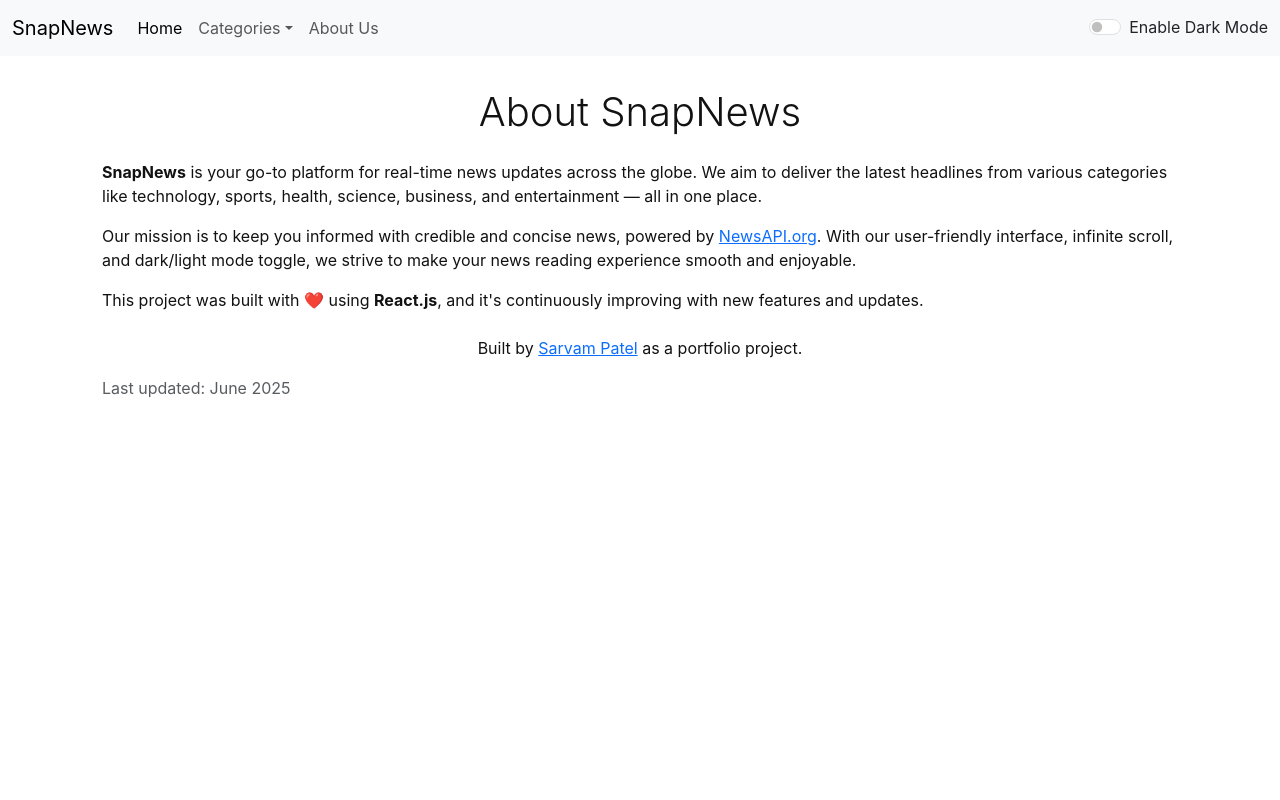
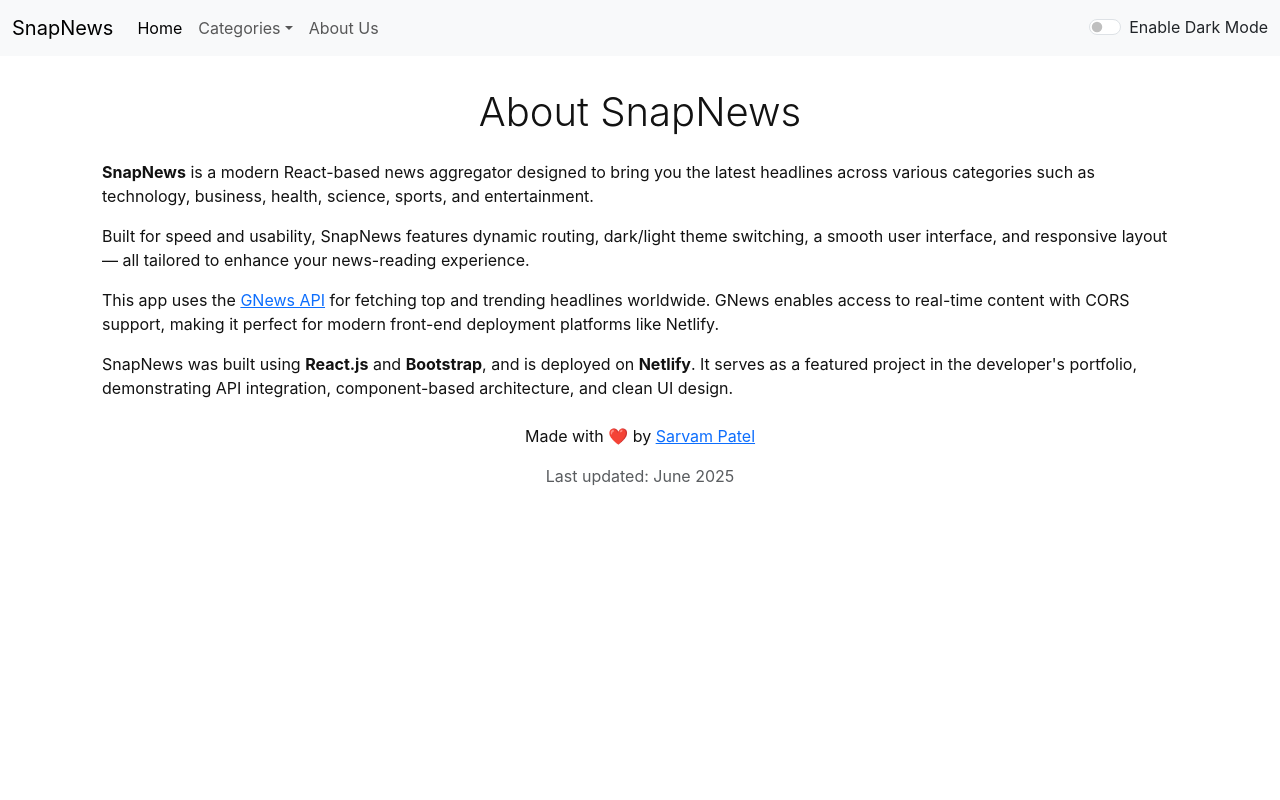
Before and after one commit to CoreTech7704/newsapp, a React (Create React App) app: page /about in a window 1280 px wide. Shown: the top 800 px of the page. Built offline with nearby package versions, Linux system fonts and the light colour scheme; no server answers.

Commit message:
About us content update

```diff
--- a/src/Components/Aboutus.js
+++ b/src/Components/Aboutus.js
@@ -11,19 +11,28 @@ const AboutUs = ({ mode }) => {
   return (
     <div style={myStyle} className="container">
       <h2 className="text-center mb-4 display-6">About SnapNews</h2>
+
       <p>
-        <strong>SnapNews</strong> is your go-to platform for real-time news updates across the globe. We aim to deliver the latest headlines from various categories like technology, sports, health, science, business, and entertainment — all in one place.
+        <strong>SnapNews</strong> is a modern React-based news aggregator designed to bring you the latest headlines across various categories such as technology, business, health, science, sports, and entertainment.
       </p>
+
       <p>
-        Our mission is to keep you informed with credible and concise news, powered by <a href="https://newsapi.org" target="_blank" style={{ color: mode === 'dark' ? '#61dafb' : '#0d6efd' }} rel="noreferrer">NewsAPI.org</a>. With our user-friendly interface, infinite scroll, and dark/light mode toggle, we strive to make your news reading experience smooth and enjoyable.
+        Built for speed and usability, SnapNews features dynamic routing, dark/light theme switching, a smooth user interface, and responsive layout — all tailored to enhance your news-reading experience.
       </p>
+
       <p>
-        This project was built with ❤️ using <strong>React.js</strong>, and it's continuously improving with new features and updates.
+        This app uses the <a href="https://gnews.io" target="_blank" rel="noreferrer" style={{ color: mode === 'dark' ? '#61dafb' : '#0d6efd' }}>GNews API</a> for fetching top and trending headlines worldwide. GNews enables access to real-time content with CORS support, making it perfect for modern front-end deployment platforms like Netlify.
       </p>
+
+      <p>
+        SnapNews was built using <strong>React.js</strong> and <strong>Bootstrap</strong>, and is deployed on <strong>Netlify</strong>. It serves as a featured project in the developer's portfolio, demonstrating API integration, component-based architecture, and clean UI design.
+      </p>
+
       <p className="mt-4 text-center">
-        Built by <a href="https://github.com/your-github" target="_blank" rel="noreferrer">Sarvam Patel</a> as a portfolio project.
+        Made with ❤️ by <a href="https://github.com/CoreTech7704" target="_blank" rel="noreferrer">Sarvam Patel</a>
       </p>
-      <p className="text-muted">Last updated: June 2025</p>
+
+      <p className="text-muted text-center">Last updated: June 2025</p>
     </div>
   );
 };
```
